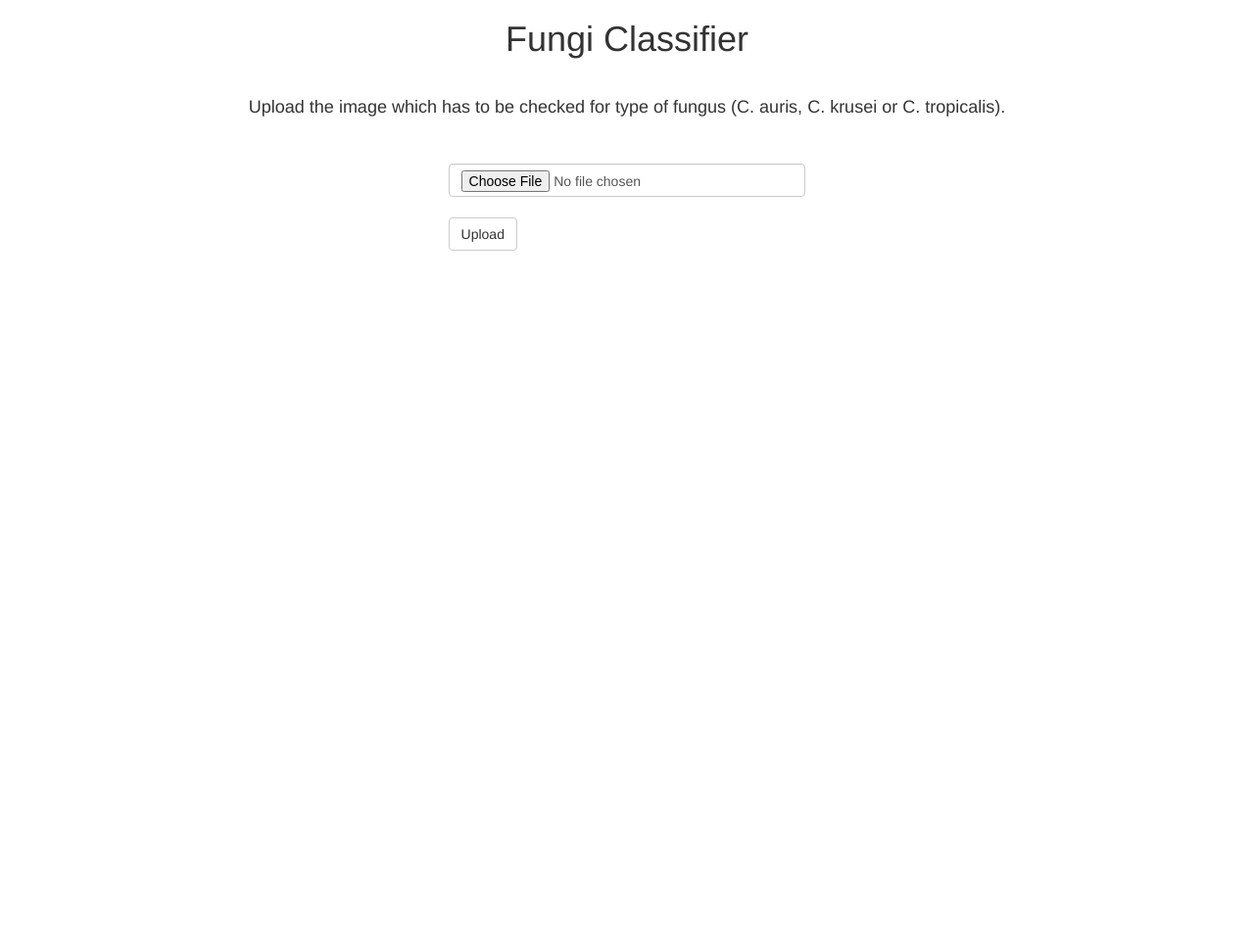
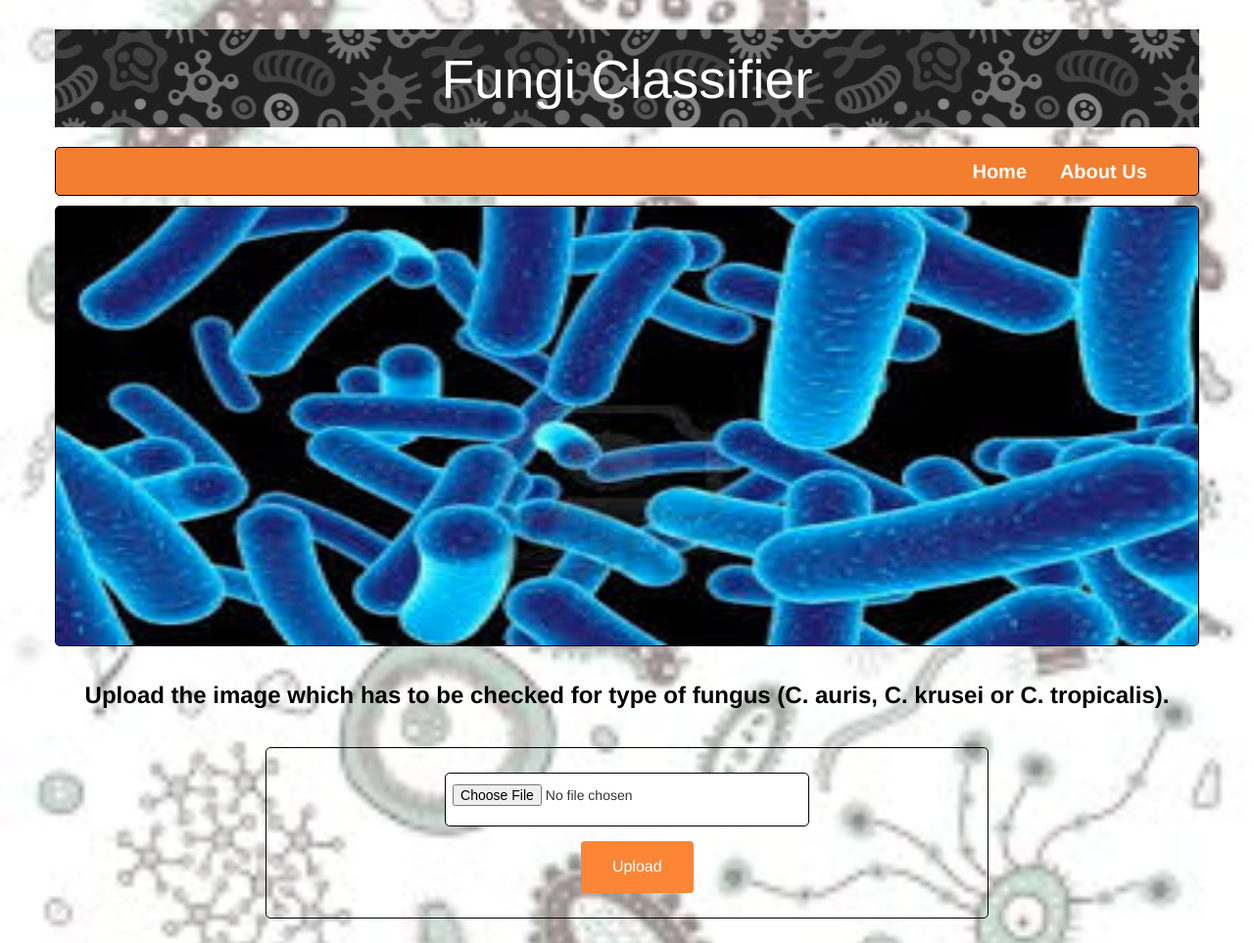
Before and after one commit to mratnasri/FungiClassifier-Webpage, a Flask app: page / in a window 1280 px wide. Shown: the whole page at 98% size. Before the commit the page ends 256 px from the top, so only its background shows below. Run offline with Flask 2, Linux system fonts and the light colour scheme; some libraries are stand-ins or nearby versions.

Commit message:
UI update

```diff
--- a/app.py
+++ b/app.py
@@ -8,6 +8,10 @@ app = Flask(__name__)
 @app.route('/')
 def upload():
     return render_template("inputFile.html")
+
+@app.route('/about')
+def about():
+    return render_template("aboutUs.html")
 
 @app.route('/output', methods = ['POST'])
 def fungiClassification():
--- /dev/null
+++ b/static/style.css
@@ -0,0 +1,155 @@
+body {
+  background-image: url("/static/bg1.jpg");
+  background-position: center; /* Center the image */
+  background-repeat: no-repeat; /* Do not repeat the image */
+  background-size: cover; /* Resize the background image to cover the entire container */
+  background-color: rgba(255, 255, 255, 0.5);
+  background-blend-mode: lighten;
+}
+.main-head {
+  /*background-color: white; mera blue #252b59 */
+  background-image: url("/static/header_background.JPG");
+  background-position: center; /* Center the image */
+  color: white;
+  text-align: center;
+  text-decoration: none;
+  /* border: 2px solid black;
+    border-radius: 5px; */
+  width: 95%;
+  margin-top: 30px;
+  margin-bottom: 0px;
+  margin-left: auto;
+  margin-right: auto;
+  padding-top: 1%;
+  height: 100px;
+  vertical-align: middle;
+  font-size: 55px;
+}
+.main-head2 {
+  /*background-color: white; mera blue #252b59 */
+  background-image: url("/static/header_background.JPG");
+  background-position: center; /* Center the image */
+  color: white;
+  text-align: left;
+  text-decoration: none;
+  /* border: 2px solid black;
+    border-radius: 5px; */
+  width: 95%;
+  margin-top: auto;
+  margin-bottom: 0px;
+  margin-left: auto;
+  margin-right: auto;
+  padding-left: 2%;
+  padding-top: 1%;
+  height: 90px;
+  vertical-align: middle;
+  font-size: 40px;
+}
+
+.fit-picture {
+  /*padding: 10px;*/
+  background-image: url("/static/image3.jpg");
+  background-position: center; /* Center the image */
+  border: 1px solid black;
+  border-radius: 5px;
+  width: 95%;
+  height: 450px;
+  background-size: 100% 100%;
+  margin-left: auto;
+  margin-right: auto;
+  display: block;
+  margin-top: -30px;
+}
+
+.sec-head {
+  /*background-color: white; /* mera blue #252b59 */
+  color: black;
+  text-align: center;
+  text-decoration: none;
+  /* border: 2px solid black;
+    border-radius: 5px; */
+  width: 100%;
+  margin-top: 30px;
+  margin-bottom: 20px;
+  margin-left: auto;
+  margin-right: auto;
+}
+#navigation {
+  background-color: #f47e2f; /* rgb(252, 133, 54); /* mera blue #252b59 */
+  color: white;
+  text-align: right;
+  text-decoration: none;
+  border: 1px solid black;
+  border-radius: 5px;
+  width: 95%;
+  margin-top: 0px;
+  margin-bottom: 40px;
+  margin-left: auto;
+  margin-right: auto;
+  height: 50px;
+  vertical-align: middle;
+  padding-top: 10px;
+  padding-right: 3%;
+}
+
+a {
+  font-weight: bold;
+  color: white;
+  font-size: 20px;
+  text-decoration: none;
+  padding: 15px;
+  margin-top: 15px;
+  margin-bottom: 10px;
+  vertical-align: middle;
+  text-align: center;
+}
+
+.box {
+  padding: 10px;
+  border: 1px solid black;
+  border-radius: 5px;
+  margin-top: 20px;
+  margin-bottom: 20px;
+  margin-left: auto;
+  margin-right: auto;
+  user-select: none;
+  width: 60%;
+}
+.content {
+  padding: 10px;
+  border: 1px solid black;
+  border-radius: 5px;
+  margin-top: 20px;
+  margin-bottom: 20px;
+  margin-left: auto;
+  margin-right: auto;
+  user-select: none;
+  width: 95%;
+}
+.input-box {
+  background-color: white;
+  text-align: center;
+  text-decoration: none;
+  margin-left: auto;
+  margin-right: auto;
+  margin-bottom: 0%;
+  padding-bottom: 0%;
+  width: 50%;
+  border: 1px solid black;
+  border-radius: 5px;
+}
+.butn {
+  background-color: rgb(252, 133, 54); /* mera blue #252b59 */
+  border: none;
+  color: white;
+  padding: 15px 32px;
+  text-align: center;
+  text-decoration: none;
+  display: inline-block;
+  font-size: 16px;
+  min-width: 15%;
+}
+.wrapper {
+  margin: 0%;
+  padding: 0%;
+}
--- a/templates/inputFile.html
+++ b/templates/inputFile.html
@@ -1,44 +1,83 @@
 <html>
   <head>
-    <title>upload</title>
+    <title>Fungi Classifier</title>
     <link
       rel="stylesheet"
       href="https://maxcdn.bootstrapcdn.com/bootstrap/3.3.7/css/bootstrap.min.css"
     />
+    <link rel="stylesheet" href="../static/style.css" />
   </head>
+  <style>
+    body {
+      background-image: url('/static/bg1.jpg');
+      background-position: center; /* Center the image */
+      background-repeat: no-repeat; /* Do not repeat the image */
+      background-size: cover; /* Resize the background image to cover the entire container */
+      background-color: rgba(255,255,255,0.5);
+    background-blend-mode: lighten;
+    }
+    </style>
   <body>
-    <h1 align="center">Fungi Classifier</h1>
+
+    <div style="margin: 2%;">
+      <div class="main-head">
+        <div style="margin: auto;">Fungi Classifier</div>
+      </div>
       <br />
-    <h4 align="center">
+      <div id="navigation">
+        <a href="/">Home</a>
+        <a href="/about">About Us</a>
+      </div>
+      <img
+        class="fit-picture"
+        src="..\static\image3.jpg"
+        alt="fungi banner"
+      />
+      <div class="sec-head" style="margin-top: 3%;">
+        <h3><strong>
           Upload the image which has to be checked for type of fungus (C. auris, C. krusei or C. tropicalis).
-    </h4>
+        </strong></h3>
+      </div>
       <br />
+      <div class="box" style="padding-top: 2%; margin-top: 0%;">
         <form
           class="form-horizontal"
           action="/output"
           method="post"
           enctype="multipart/form-data"
         >
-    <div style="margin:auto; width: 30%; padding: 10px;">
-      <div class="form-group" style="padding:4%; padding-top: 2%; margin-bottom:0;">
-
-        <div >
+          <!-- col-sm-offset-4 col-sm-3   -->
+          <div class="form-group">
+            <div class="input-box">
               <input
-            placeholder="Upload image"
-            class="form-control"
+                valign="middle"
+                style="
+                  border: none;
+                  border-style: none;
+                  padding-bottom: 0%;
+                  padding-top: 3%;
+                  margin-bottom: 0%;
+                  padding-left: 2%;
+                  padding-right: auto;
+                "
+                placeholder="Upload file"
                 id="image"
             name="image"
             type="file"
             accept="image/*"
-          />
+              /><br />
             </div>
           </div>
-      <div class="form-group"style="padding:4%; padding-top: 2%; margin-bottom:0;">
-        <div>
-          <button type="Submit" class="btn btn-default">Upload</button>
-        </div>
+          <div class="form-group">
+            <div class="col-sm-offset-5 col-sm-7">
+              <button type="Submit" class="btn btn-default butn">Upload</button>
             </div>
           </div>
         </form>
+      </div>
+    </div>
+
+
+
   </body>
 </html>
```
Also changed, not shown: templates/aboutUs.html (added, +32 -0 lines), templates/output.html (+30 -8 lines), static/bg1.jpg (added), static/header_background.JPG (added), static/image3.jpg (added). Lines whose indentation alone changed are shown as unchanged.
